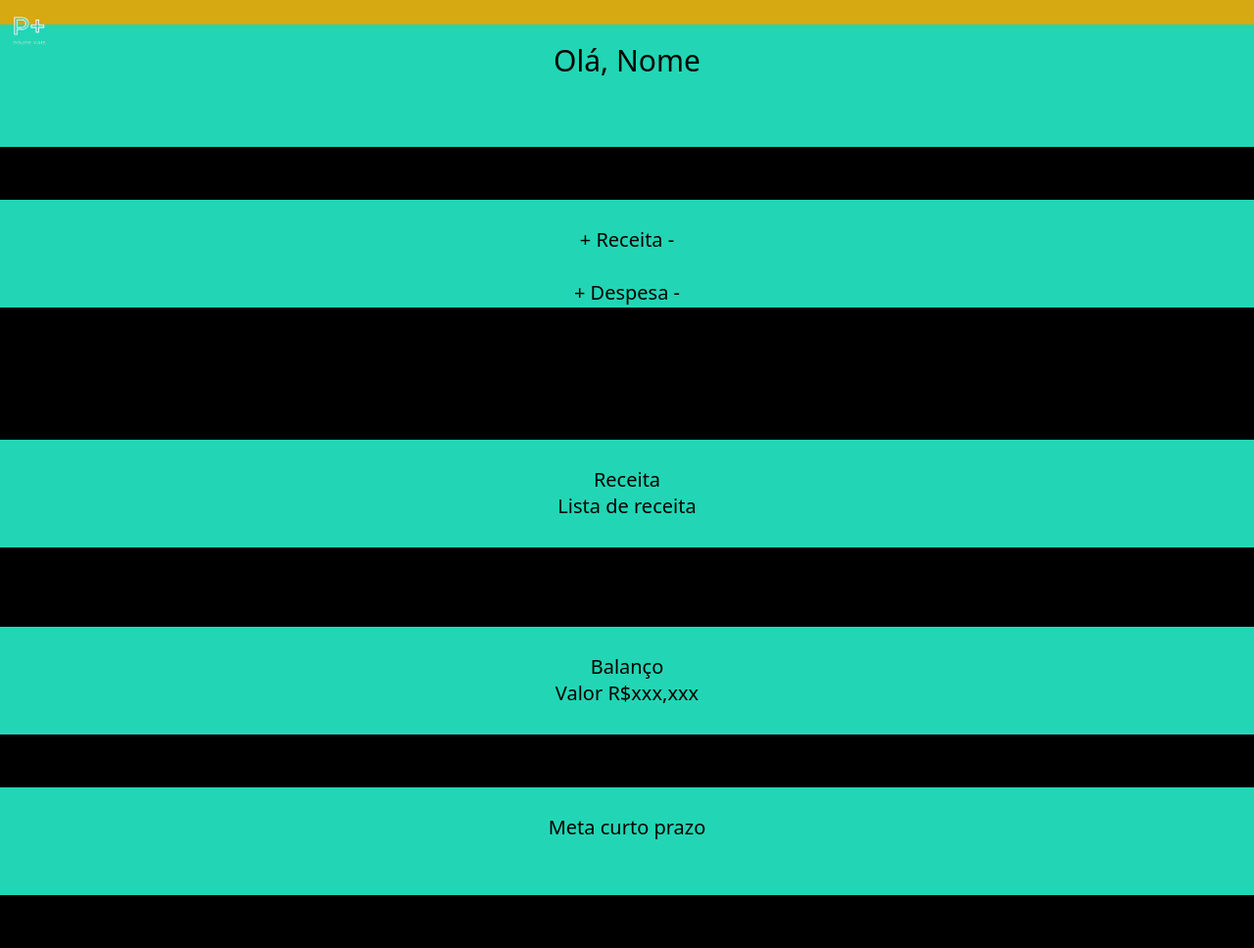
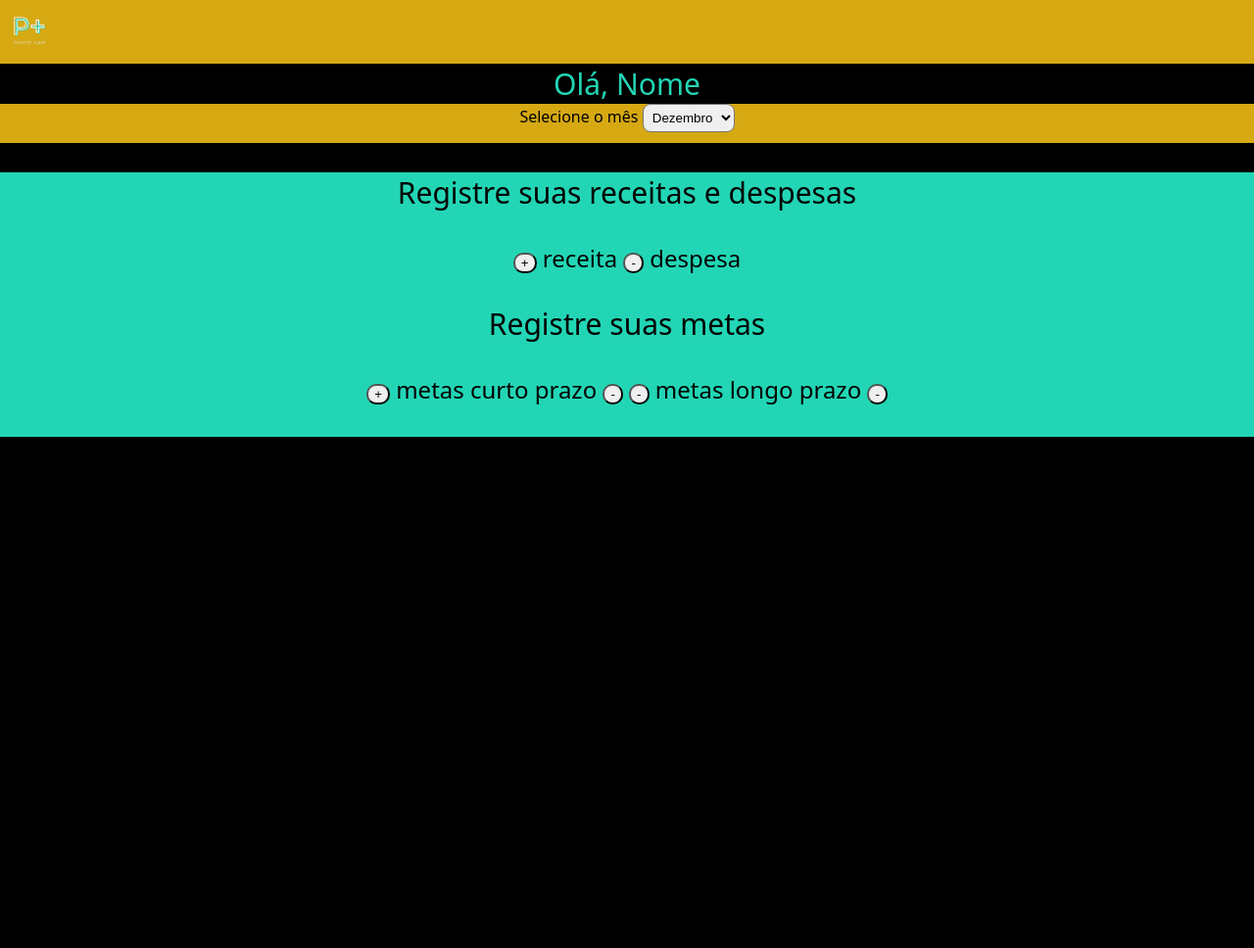
Before and after one commit to aline-m-dias/trabalhoBDI, a PHP site: page /pagprincipal.html in a window 1280 px wide. Shown: the whole page at 98% size. After the commit the page ends 446 px from the top, so only its background shows below. Run offline with PHP 8.4, Linux system fonts and the light colour scheme; some libraries are stand-ins or nearby versions.

Commit message:
alterações página principal

```diff
--- a/CSS/main.css
+++ b/CSS/main.css
@@ -132,11 +132,11 @@ input[type="submit"] {
     font-size: 20px;
 }
 
-.ola {
-    background-color: #22d6b5;
-    color: black;
-    height: 150px;
-    font-size: 150%;
+#ola {
+    color: #22d6b5;
+    font-size: 30px;
+    text-align: center;
+    font-family: "Noto Sans", sans-serif;
 }
 
 .clear {
@@ -164,3 +164,43 @@ input[type="submit"] {
     float: right;
     text-align: center;
 }
+
+.mes {
+    background-color: #D6A913;
+    color: black;
+    width: 100%;
+    height: 40px;
+    text-align: center;
+    margin: 2 auto;
+}
+
+/*receita e despesa*/
+
+#receita_despesa {
+    width: 100%;
+    height: 270px;
+    color: black;
+    margin: 50 px;
+    background-color: #22d6b5;
+    text-align: center;
+}
+
+.botão {
+    margin: 10px;
+    font-size: 24px;
+}
+
+.textoReceita {
+    font-size: 30px;
+}
+
+button {
+    border-radius: 10px;
+    text-align: center;
+}
+
+select {
+    text-align: center;
+    padding: 5px;
+    border-radius: 8px;
+}
--- a/index.html
+++ b/index.html
@@ -71,8 +71,6 @@
 	</div>
 
 
-
-
 	<script src="JS/scripts.js"></script>
 
 </body>
--- a/pagprincipal.html
+++ b/pagprincipal.html
@@ -6,7 +6,7 @@
 	<meta charset="utf-8" />
 </head>
 
-<body class=" navbar">
+<body>
 
 	<link rel="stylesheet" href="./css/main.css">
 	<link rel="stylesheet" type="text/css" href="slick/slick.css" />
@@ -17,12 +17,51 @@
 				src="IMG/WhatsApp_Image_2021-07-26_at_15.21.39-removebg-preview.png"> </a>
 	</header>
 
-	<div class="ola">
-		<br> Olá, Nome
+	<div id="ola">
+		Olá, Nome
 	</div>
-	<div class="fundoPreto">
-		<br> + mês/ano -
+
+	<div class="mes">
+		Selecione o mês
+		<select>
+			<option value="Janeiro" selected>Janeiro</option>
+			<option value="Fevereiro" selected>Feveiro</option>
+			<option value="Março" selected>Março</option>
+			<option value="Abril" selected>Abril</option>
+			<option value="Maio" selected>Maio</option>
+			<option value="Junho" selected>Junho</option>
+			<option value="Julho" selected>Julho</option>
+			<option value="Agosto" selected>Agosto</option>
+			<option value="Setembro" selected>Setembro</option>
+			<option value="Outubro" selected>Outubro</option>
+			<option value="Novembro" selected>Novembro</option>
+			<option value="Dezembro" selected>Dezembro</option>
+		</select>
 	</div>
+
+	<div id="receita_despesa">
+
+
+		<div class="botão">
+			<p class="textoReceita"> Registre suas receitas e despesas</p>
+
+			<button name="button">+</button> receita
+			<button name="button">-</button> despesa
+		</div>
+
+		<div class="botão">
+			<p class="textoReceita"> Registre suas metas</p>
+			<button name="button">+</button> metas curto prazo <button name="button"> -</button>
+			<button name="button">-</button> metas longo prazo <button name="button"> -</button>
+		</div>
+	</div>
+
+
+
+
+
+	<!--
+
 	<div class="fundoAzul">
 		<br> + Receita - <br>
 		<br> + Despesa -
@@ -53,7 +92,7 @@
 	<div class="fundoPreto">
 		<br> Meta longo prazo
 	</div>
-
+--->
 
 
 </body>
```
